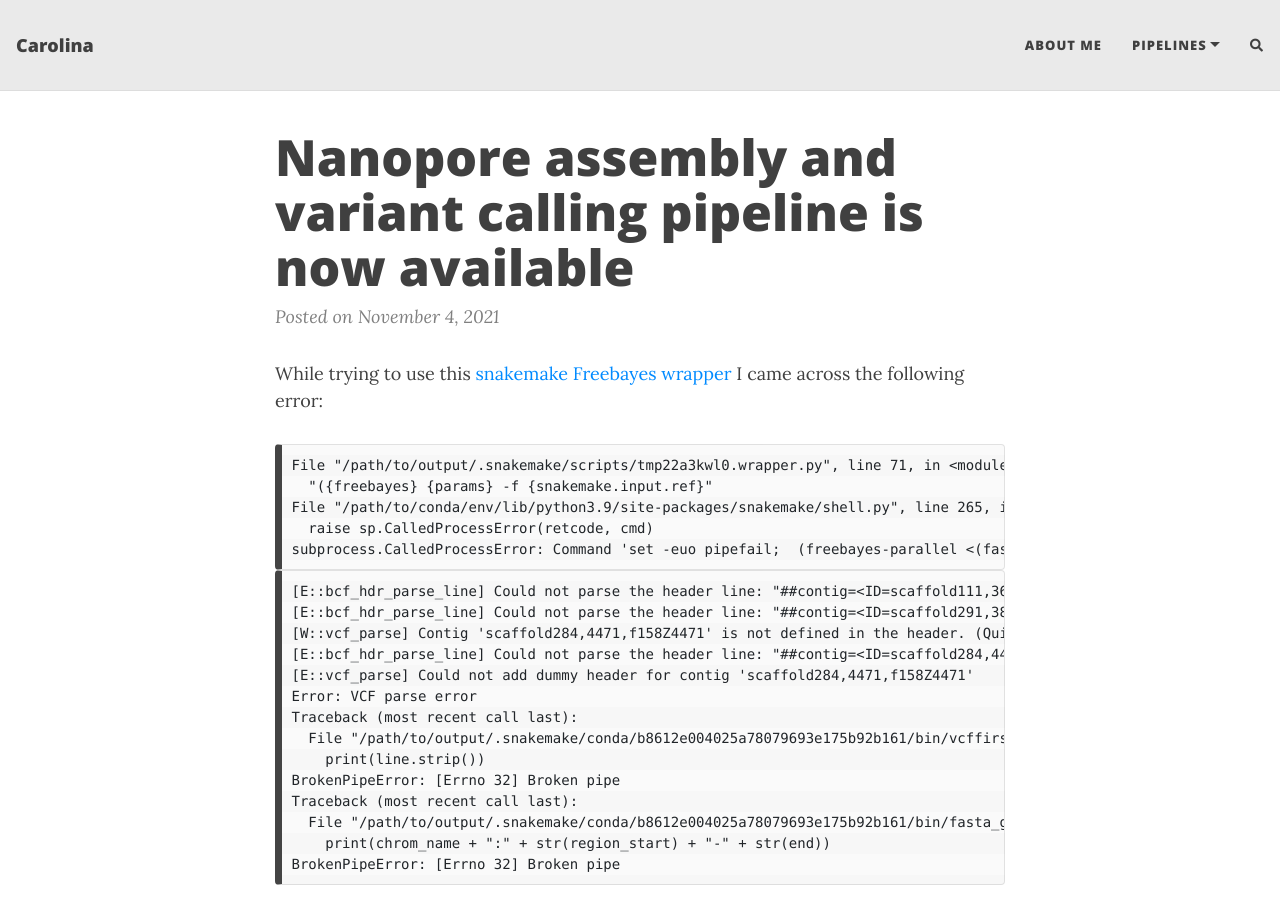
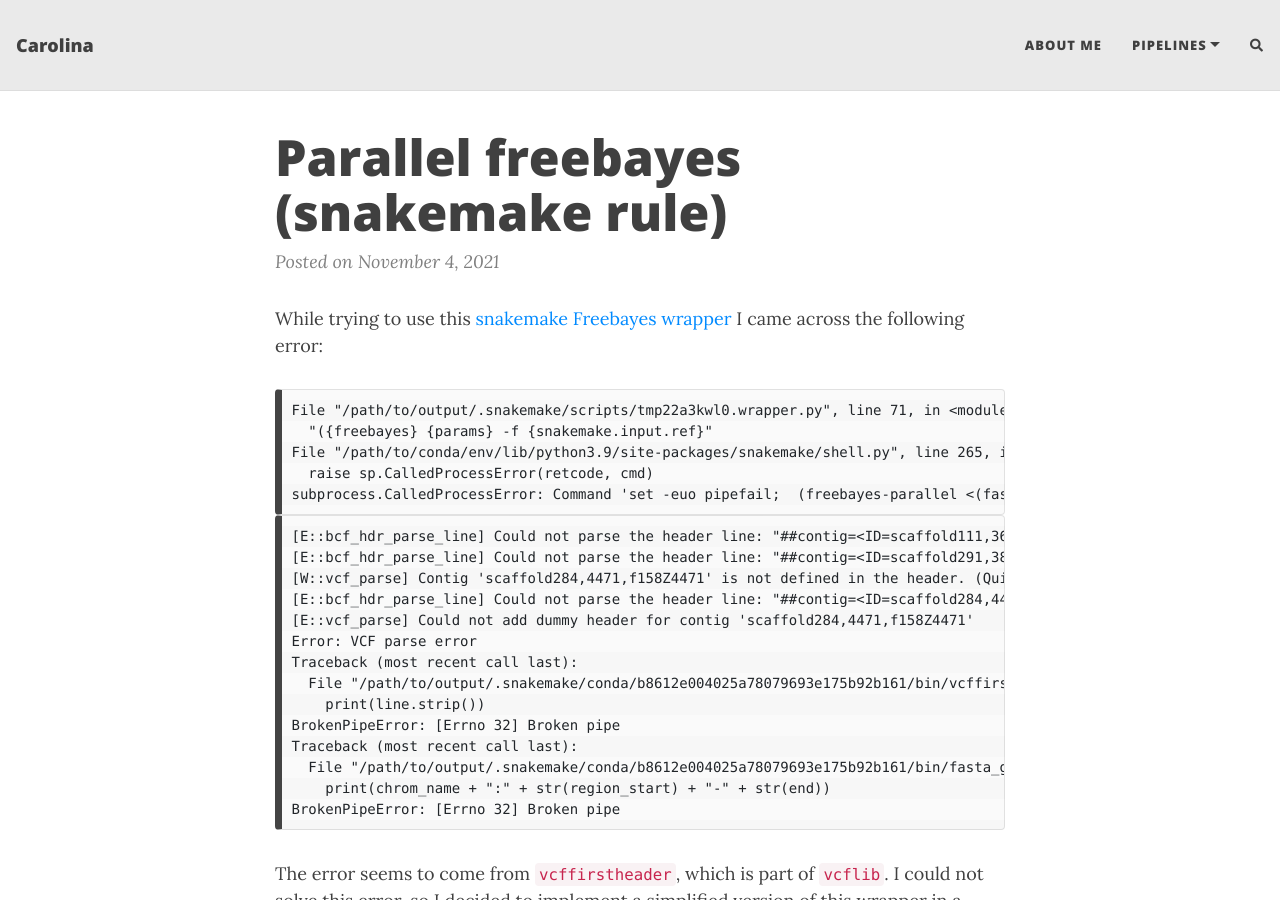
Before and after one commit to CarolinaPB/CarolinaPB.github.io, a Jekyll site: the page built from _posts/2021-11-04-run-freebayes-parallel.md, in a window 1280 px wide and 900 px high. Built offline with Jekyll 4.4.1, drawn with Linux system fonts in a browser that asks for light colours; nearby versions of some CDN libraries; comment, search, counter and statistics services are not loaded.

Commit message:
Update 2021-11-04-run-freebayes-parallel.md

```diff
--- a/_posts/2021-11-04-run-freebayes-parallel.md
+++ b/_posts/2021-11-04-run-freebayes-parallel.md
@@ -1,6 +1,6 @@
 ---
 layout: post
-title: Nanopore assembly and variant calling pipeline is now available
+title: Parallel freebayes (snakemake rule)
 tags: [bioinformatics, freebayes, parallel, snakemake]
 ---
 
```
